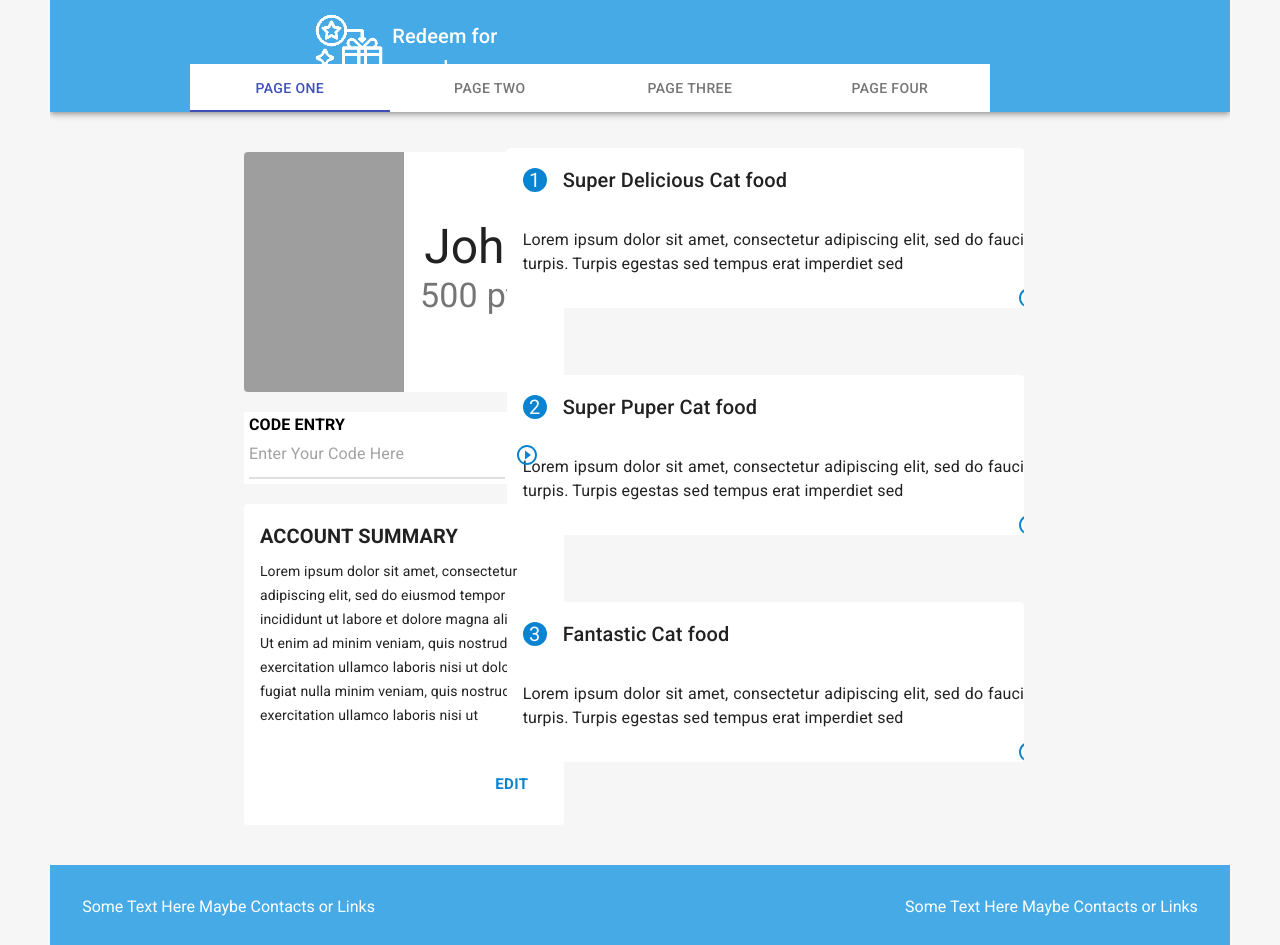
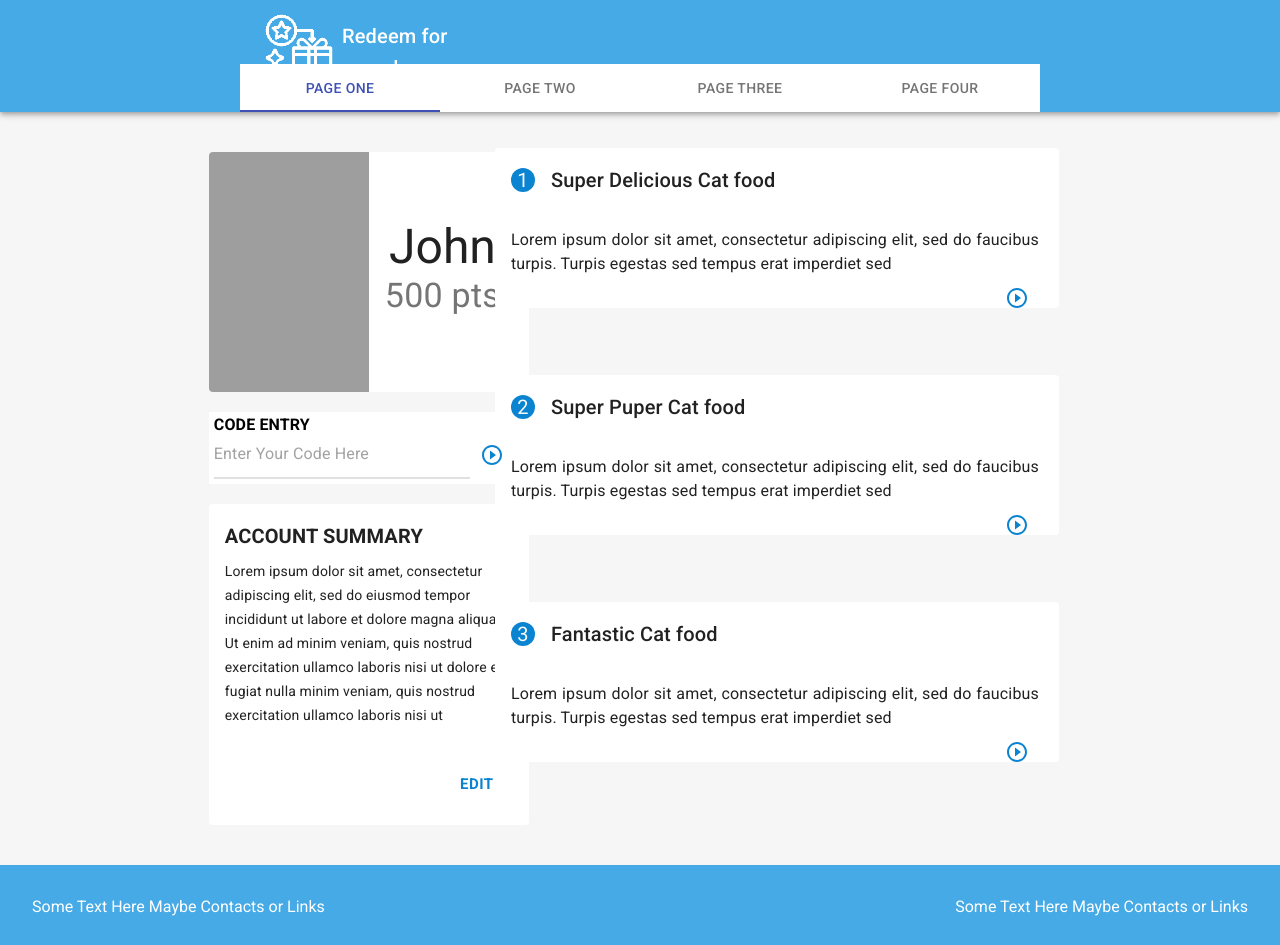
Before and after one commit to ViktoriiaDavydova/vdavydova-for6factor, a React (Create React App) app: page / in a window 1280 px wide. Built offline with nearby package versions, Linux system fonts and the light colour scheme; grey boxes are pictures that could not be loaded.

Commit message:
Update styles.css

```diff
--- a/src/styles/styles.css
+++ b/src/styles/styles.css
@@ -6,14 +6,12 @@
 
 @media only screen and (max-width: 1500px) {
   html, body {
-          padding-left:2%;
-          padding-right:2%;
+    width: auto;
 }
 }
 @media only screen and (min-width:1501px) {
 html, body {
-      padding-left:5%;
-      padding-right:5%;
+width: auto;
 }
 }
 
```
